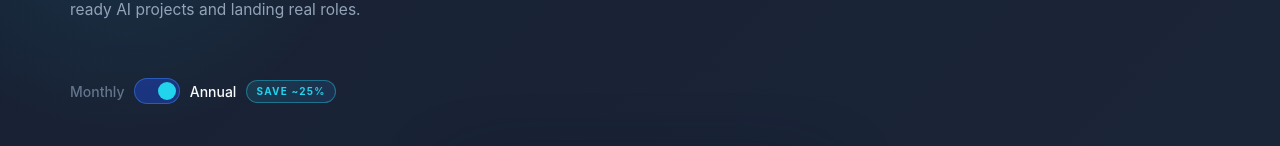
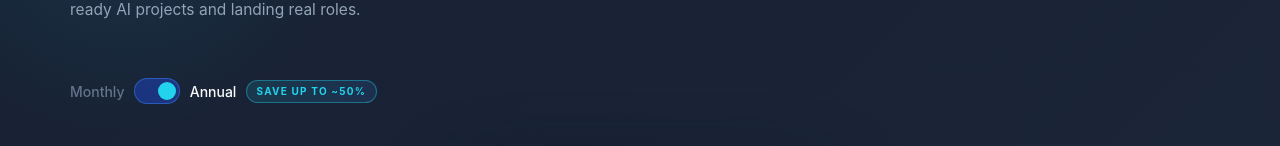
Before and after one commit to RzLetsCode/portfolio, a Next.js app: page /portfolio/ in a window 1280 px wide. Both pictures are taken after a click on the button 157 px from the left and 4089 px from the top of the page. Shown: the part 3998-4144 px from the top of the page. Built offline with nearby package versions, Linux system fonts and the light colour scheme.

Commit message:
Update savings message for annual pricing

```diff
--- a/components/Pricing.tsx
+++ b/components/Pricing.tsx
@@ -127,7 +127,7 @@ export default function Pricing() {
               Annual
             </span>
             {isAnnual && (
-              <span className={styles.saveBadge}>Save ~25%</span>
+              <span className={styles.saveBadge}>Save Up to ~50%</span>
             )}
           </div>
 
```
